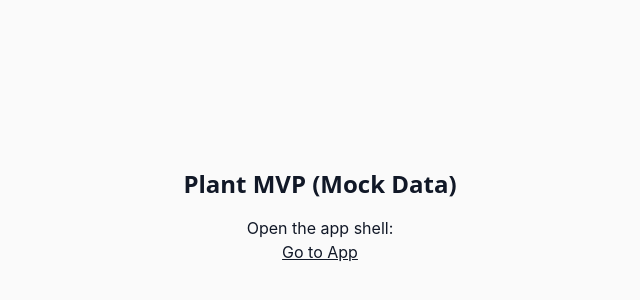
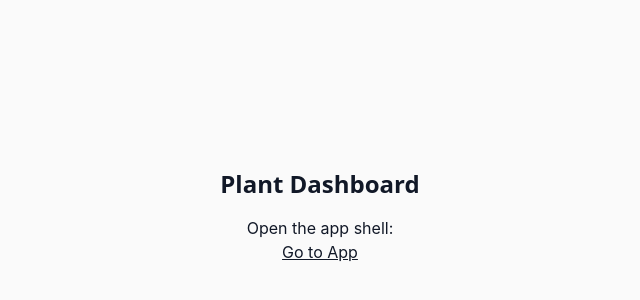
Before and after one commit to osmond/kaymaria, a Next.js app: page / in a window 1280 px wide. Shown: the part 184-484 px from the top of the page, without its empty margins (320-960 px from the left). Built offline with nearby package versions, Linux system fonts and the light colour scheme; a web font is replaced by a local one.

Commit message:
chore: update homepage title

```diff
--- a/app/page.tsx
+++ b/app/page.tsx
@@ -4,7 +4,7 @@
   return (
     <main className="min-h-[100dvh] grid place-items-center p-8">
       <div className="text-center space-y-4">
-        <h1 className="text-2xl font-display font-semibold">Plant MVP (Mock Data)</h1>
+        <h1 className="text-2xl font-display font-semibold">Plant Dashboard</h1>
         <p>Open the app shell:</p>
         <Link href="/app" className="underline">
           Go to App
```
